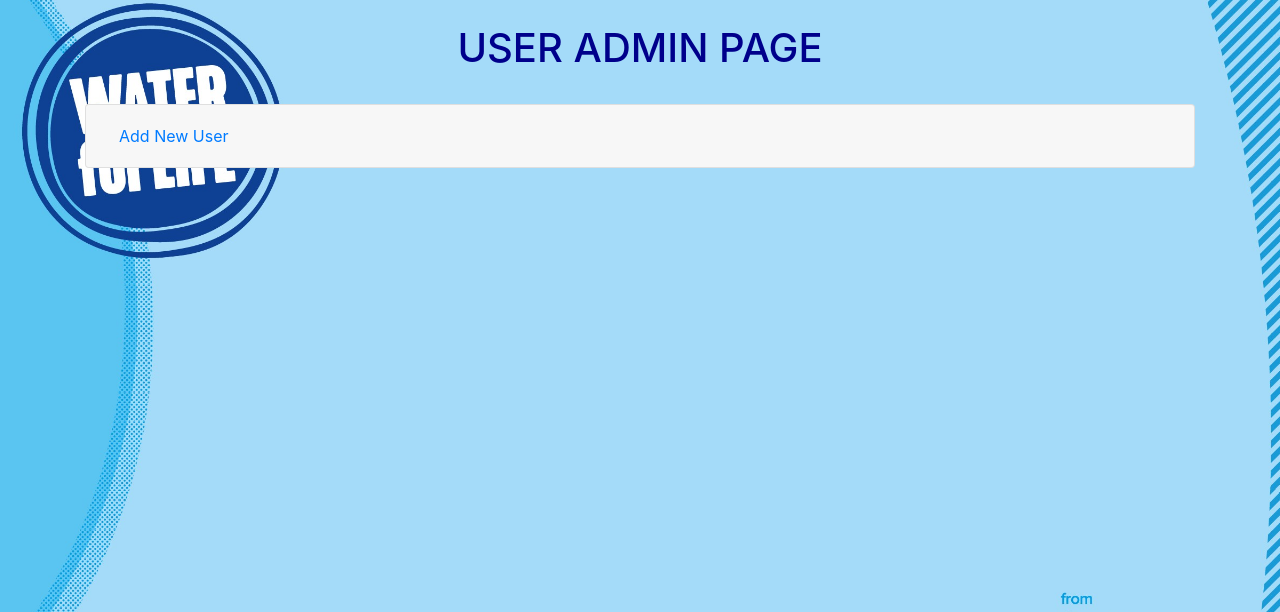
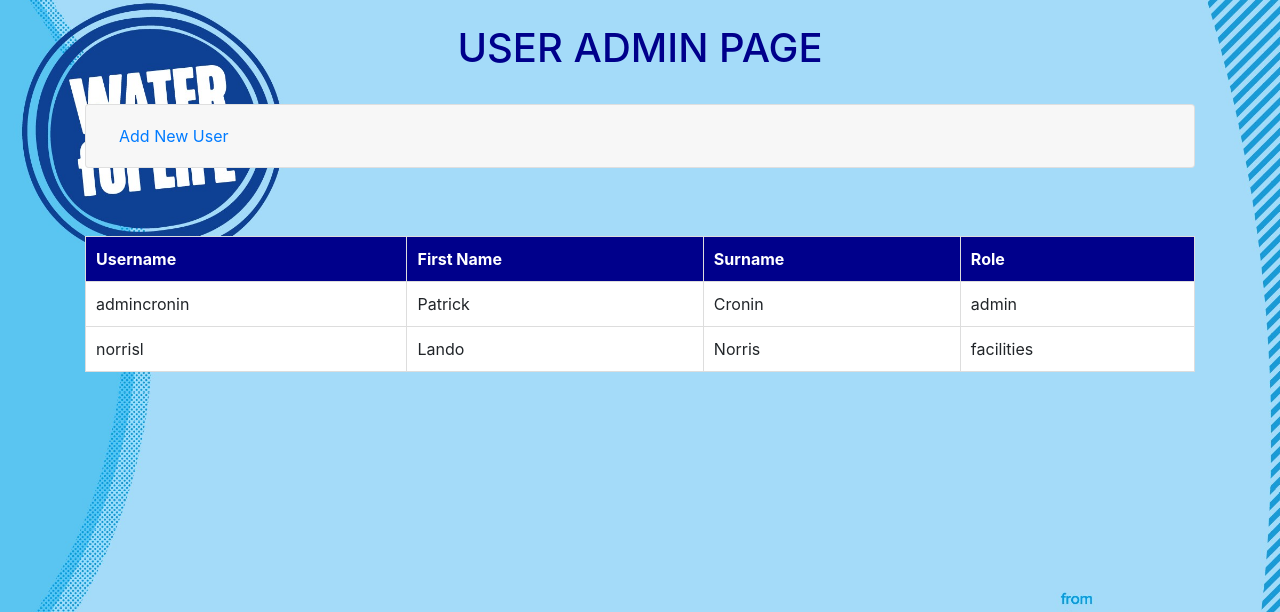
Before and after one commit to PatC86/FAMApp, a Flask app: page /useradmin in a window 1280 px wide. Shown: the part 56-668 px from the top of the page. Run offline with Flask 3, Linux system fonts and the light colour scheme; a user stored in the database is signed in; some libraries are stand-ins or nearby versions.

Commit message:
table style added, table added to useradmin page

```diff
--- a/website/auth.py
+++ b/website/auth.py
@@ -48,6 +48,8 @@ def logout():
 @auth.route('/useradmin', methods=['GET', 'POST'])
 @login_required
 def useradmin():
+    UserList = db.session.query(User.username, User.first_name, User.surname, User.role).all()
+
     if request.method == 'POST':
         Username = request.form.get('username')
         FirstName = request.form.get('first_name')
@@ -73,4 +75,4 @@ def useradmin():
             db.session.commit()
             flash('Account created successfully', category='success')
 
-    return render_template('useradmin.html', user=current_user)
+    return render_template('useradmin.html', user=current_user, user_list=UserList)
--- a/website/templates/base.html
+++ b/website/templates/base.html
@@ -25,6 +25,28 @@
             margin: 0;
         }
     </style>
+    <style>
+        table {
+            width: 100%;
+            margin: 20px auto;
+            border-collapse: collapse;
+        }
+        th, td {
+            padding: 10px;
+            text-align: left;
+            border: 1px solid #ddd;
+        }
+        th {
+            background-color: darkblue;
+            color: white;
+        }
+        td {
+            background-color: white;
+        }
+        form {
+            display: inline;
+        }
+</style>
     <title>{% block title %}Home{% endblock %}</title>
 </head>
 <body>
@@ -40,7 +62,7 @@
                 <a class="nav-item nav-link" href="/maintenance">Maintenance</a>
                 <a class="nav-item nav-link" href="/assetclassadmin">Asset Class Admin</a>
                 <a class="nav-item nav-link" href="/useradmin">User Admin</a>
-                <a class="nav-item nav-link" href="/logout">Logout</a>
+                <a class="nav-item nav-link" href="/logout" onclick="return confirmLogOut()">Logout</a>
                 {% else %}
                 <a class="nav-item nav-link" href="/login">Login</a>
                 {% endif %}
@@ -91,6 +113,11 @@
       integrity="sha384-JZR6Spejh4U02d8jOt6vLEHfe/JQGiRRSQQxSfFWpi1MquVdAyjUar5+76PVCmYl"
       crossorigin="anonymous"
     ></script>
+    <script>
+                    function confirmLogOut() {
+                        return confirm("Are you sure you want to log off??");
+                    }
+    </script>
     </div>
 </body>
 </html>
--- a/website/templates/useradmin.html
+++ b/website/templates/useradmin.html
@@ -44,4 +44,28 @@
 </div>
 </div>
 </div>
+<br>
+<br>
+<table>
+    <thead>
+        <tr>
+            <th>Username</th>
+            <th>First Name</th>
+            <th>Surname</th>
+            <th>Role</th>
+        </tr>
+    </thead>
+    <tbody>
+        {% for user in user_list %}
+        <tr>
+            <td>{{user.username}}</td>
+            <td>{{user.first_name}}</td>
+            <td>{{user.surname}}</td>
+            <td>{{user.role}}</td>
+        </tr>
+        {% endfor %}
+    </tbody>
+</table>
+
+</table>
 {% endblock %}
```
